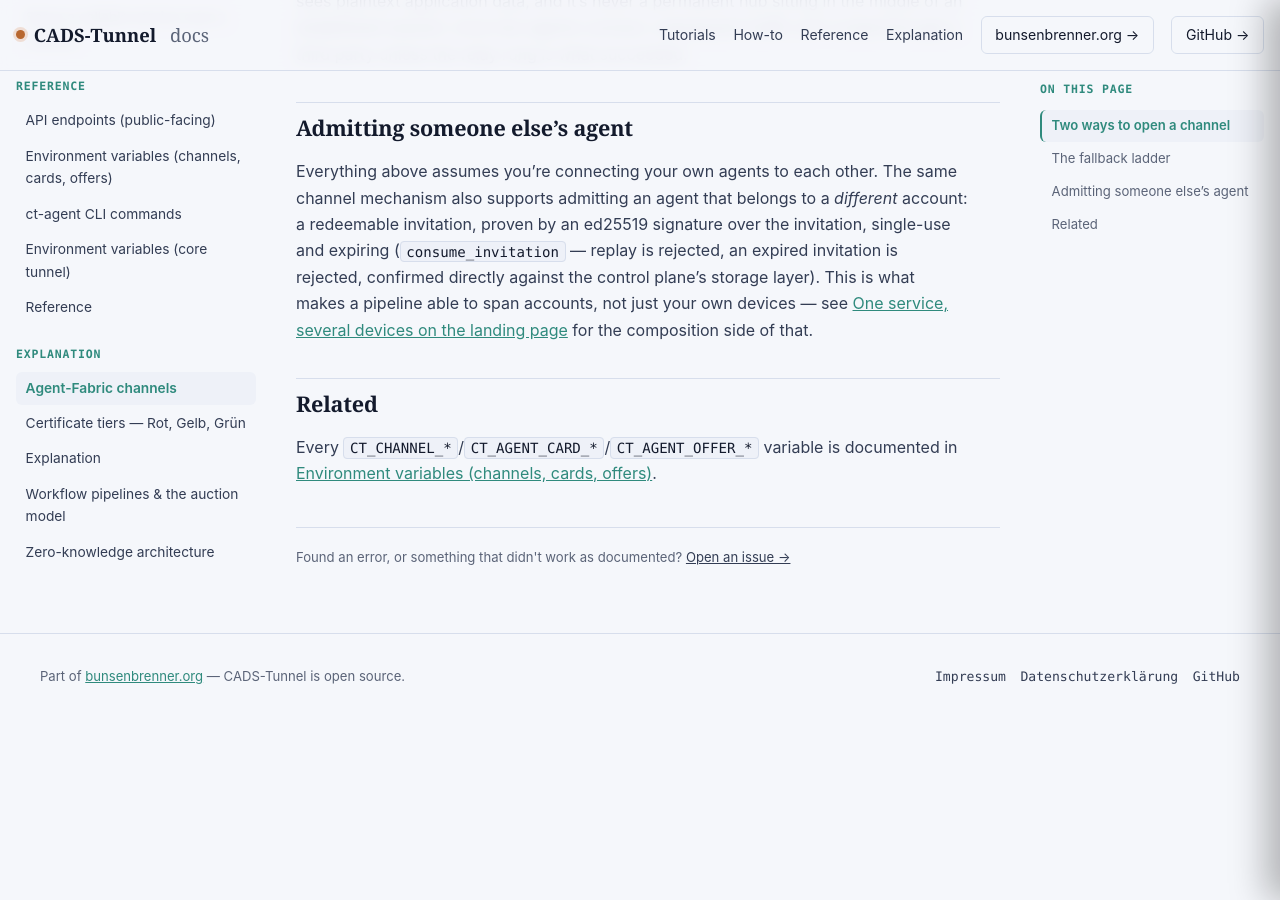
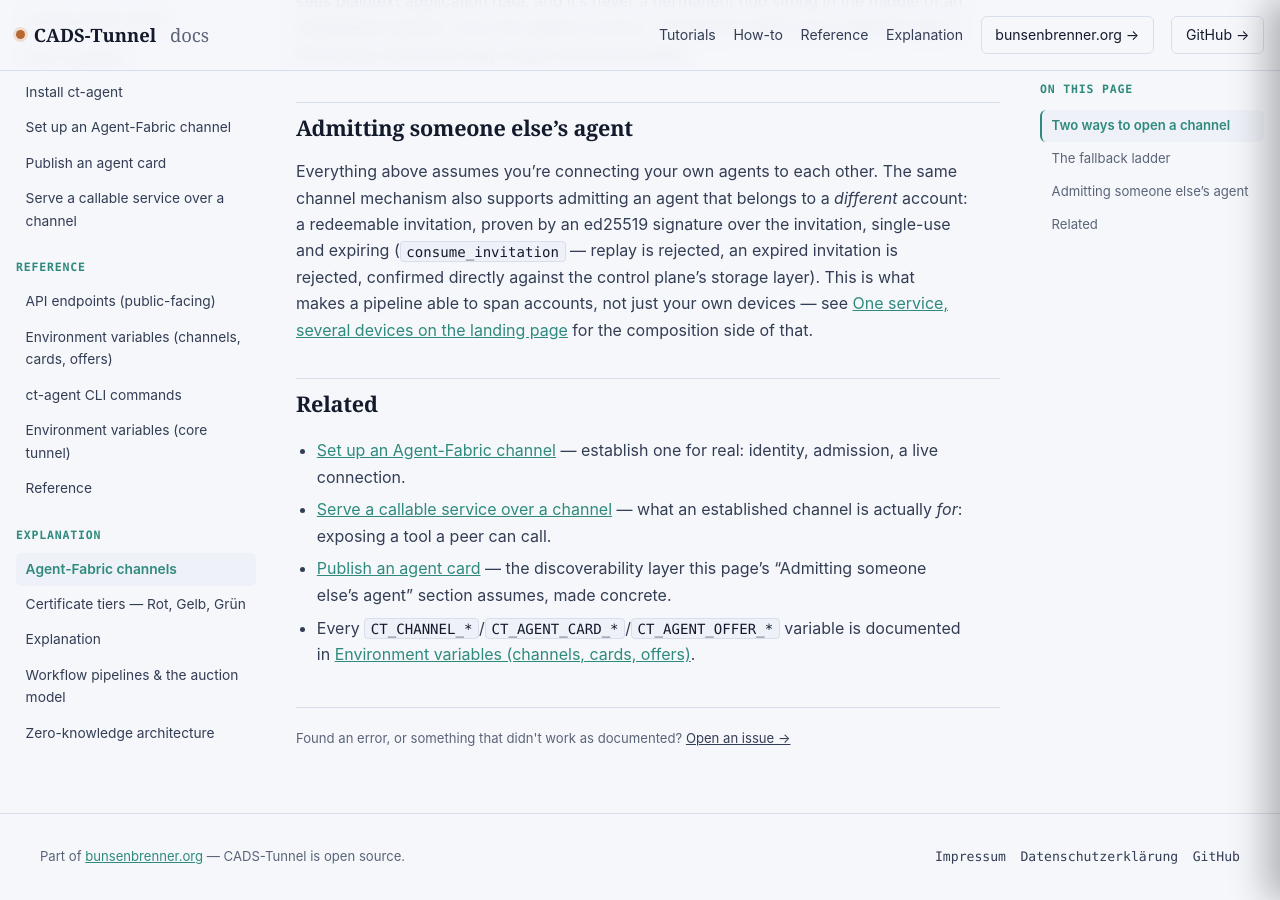
Before and after one commit to scimbe/CADS-Tunnel-docs, a Jekyll site: the page built from _explanation/agent-fabric-channels.md, in a window 1280 px wide and 900 px high, scrolled down 1563 px. Built offline with Jekyll 4.4.1, drawn with Linux system fonts in a browser that asks for light colours.

Commit message:
explanation: cross-link the two new how-tos
agent-fabric-channels.md and workflow-pipelines.md both introduce
concepts (channel admission, discoverability, role-serving) that now
have real walkthroughs (join-a-channel, publish-an-agent-card,
serve-a-channel-service) -- neither explanation page pointed to them.
Small, docs-only, no procedural claims to re-validate beyond
confirming every link target actually exists in the built site.

```diff
--- a/_explanation/agent-fabric-channels.md
+++ b/_explanation/agent-fabric-channels.md
@@ -56,5 +56,11 @@ composition side of that.
 
 ## Related
 
-Every `CT_CHANNEL_*`/`CT_AGENT_CARD_*`/`CT_AGENT_OFFER_*` variable is documented in
-[Environment variables (channels, cards, offers)]({{ '/reference/channel-environment-variables/' | relative_url }}).
+- [Set up an Agent-Fabric channel]({{ '/how-to/join-a-channel/' | relative_url }}) — establish one for
+  real: identity, admission, a live connection.
+- [Serve a callable service over a channel]({{ '/how-to/serve-a-channel-service/' | relative_url }}) —
+  what an established channel is actually *for*: exposing a tool a peer can call.
+- [Publish an agent card]({{ '/how-to/publish-an-agent-card/' | relative_url }}) — the discoverability
+  layer this page's "Admitting someone else's agent" section assumes, made concrete.
+- Every `CT_CHANNEL_*`/`CT_AGENT_CARD_*`/`CT_AGENT_OFFER_*` variable is documented in
+  [Environment variables (channels, cards, offers)]({{ '/reference/channel-environment-variables/' | relative_url }}).
```
Also changed, not shown: _explanation/workflow-pipelines.md (+2 -0 lines).
